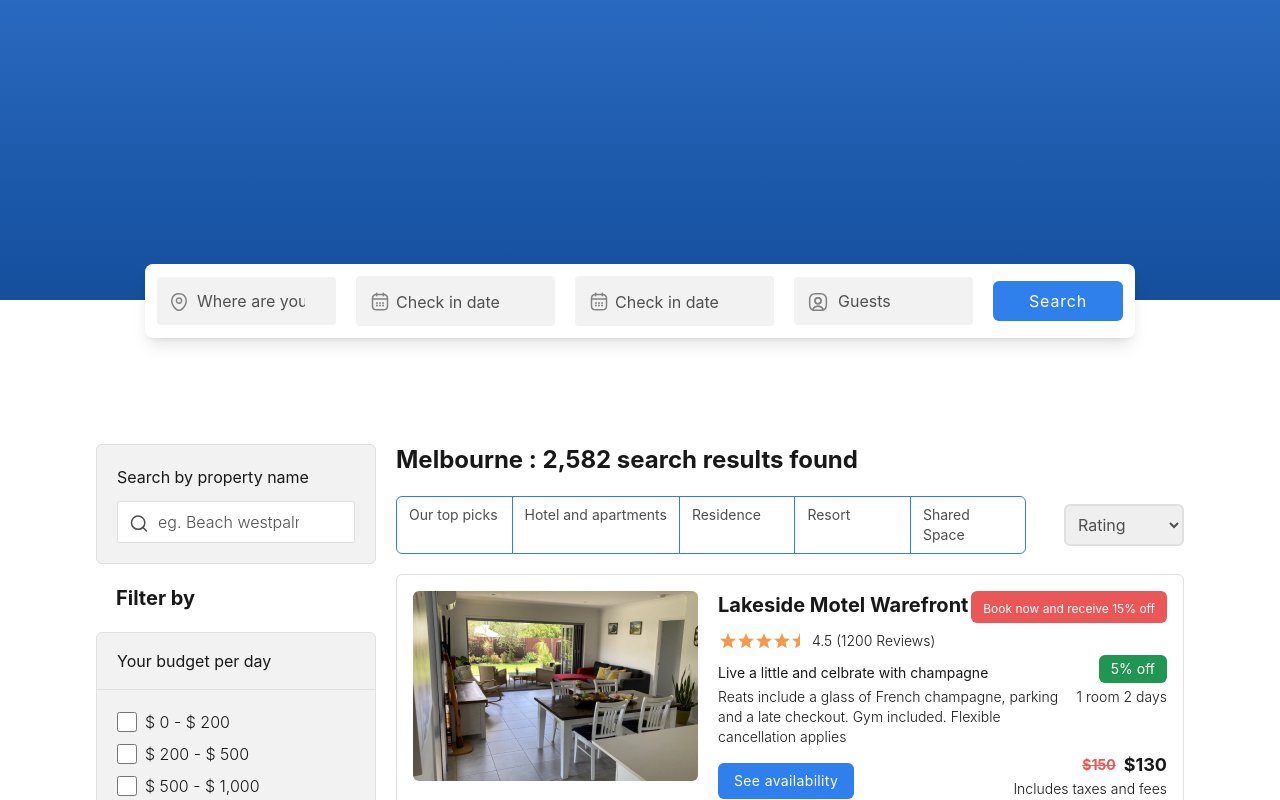
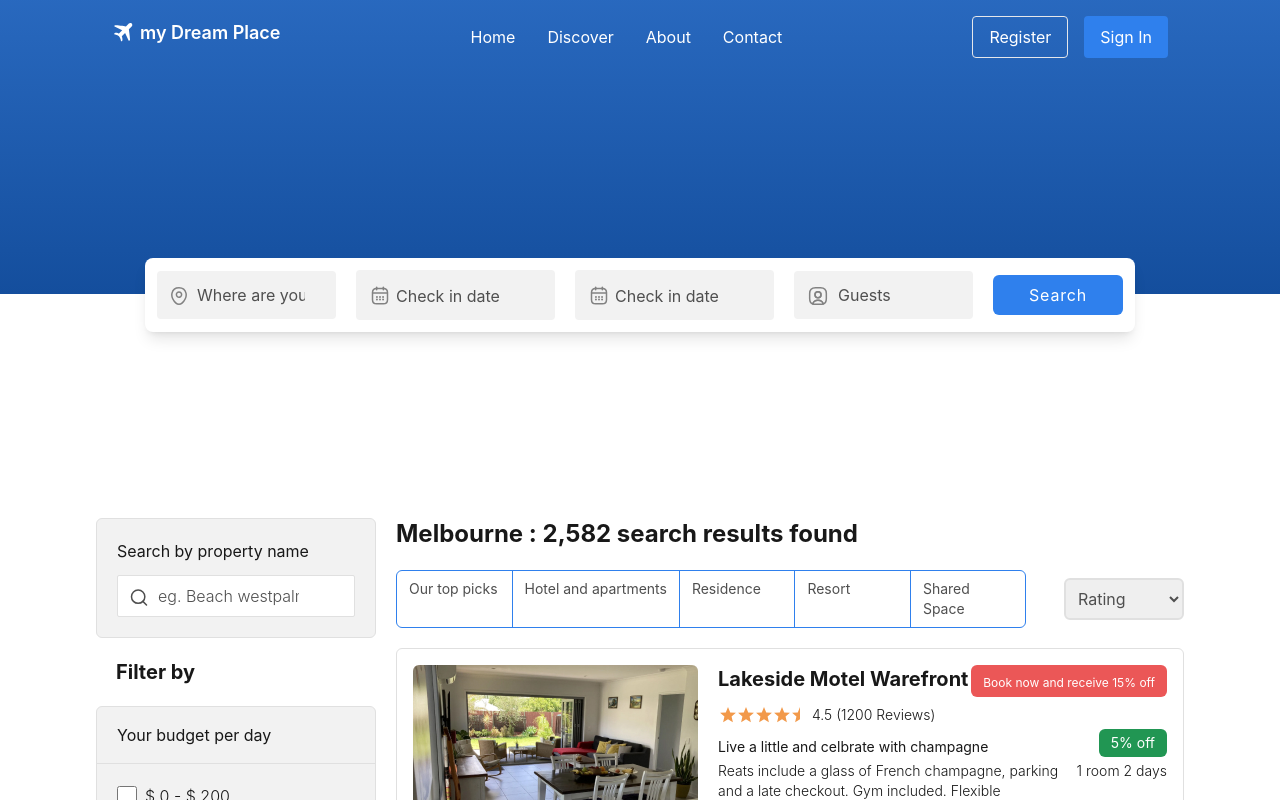
Before and after one commit to kaoutar-ouadih/travel-website, a React (Vite) app: page /searchPage in a window 1280 px wide. Shown: the top 800 px of the page. Built offline with nearby package versions, Linux system fonts and the light colour scheme; a small style sheet from the web is missing.

Commit message:
add the nav bar in the search page

```diff
--- a/src/compenants/Nav/Nav.tsx
+++ b/src/compenants/Nav/Nav.tsx
@@ -11,7 +11,7 @@ const Nav = () => {
 
     return (
         <div>
-            <nav className='bg-white p-4 flex items-center justify-between'>
+            <nav className=' p-4 flex items-center justify-between'>
                 {/* Logo et nom du site */}
                 <div className="flex items-center">
                     <img
--- a/src/compenants/SearchBar/SearchBar.tsx
+++ b/src/compenants/SearchBar/SearchBar.tsx
@@ -46,8 +46,8 @@ const SearchBar = () => {
         }
 
   return (
-    <div className="bg-gradient-to-b from-lightBlue to-darkBlue h-[300px] relative flex justify-center">
-      <div className="flex gap-5 flex-col md:flex-row items-center w-[300px] sm:w-[400px] md:w-[760px] lg:w-[990px] mb-20 p-3 shadow-lg rounded-lg mx-auto bg-white absolute md:-bottom-[118px]  -bottom-[160px]">
+    <div className="-top-20 bg-gradient-to-b from-lightBlue to-darkBlue h-[300px] relative flex justify-center">
+      <div className="flex gap-5 flex-col md:flex-row items-center w-[300px] sm:w-[400px] md:w-[760px] lg:w-[990px] mb-20 p-3 shadow-lg rounded-lg mx-auto bg-white absolute md:-bottom-[118px]  -bottom-[220px]">
         {/* where are you going */}
         <div className="flex-1 md:flex-3 relative">
           <input type="search" placeholder="Where are you going?" className="bg-lightGray w-full pl-10 px-4 py-3 rounded outline-none text-gray2 placeholder:text-gray2" />
--- /dev/null
+++ b/src/compenants/SearchNav/SearchNav.tsx
@@ -0,0 +1,52 @@
+import { useState } from "react";
+import { Link } from "react-router-dom"
+
+const SearchNav = () => {
+    const [isMenuOpen, setIsMenuOpen] = useState(false);
+
+    const toggleMenu = () => {
+        setIsMenuOpen(!isMenuOpen);
+    };
+
+  return (
+    <div className="relative bg-transparent z-20 lg:px-24 px-12">
+        <nav className=' p-4 flex items-center justify-between'>
+                {/* Logo et nom du site */}
+                <div className="flex justify-center sm:justify-start gap-1 font-semibold text-lg mb-2">
+                    <svg width="24" height="24" viewBox="0 0 24 24" fill="#FFF" xmlns="http://www.w3.org/2000/svg"><path d="M3.414 13.7782C2.5 14.0002 2 15.1922 2 15.1922C2 15.1922 5.398 15.6262 6.949 17.3132C8.5 19.0002 9.071 22.2632 9.071 22.2632C9.071 22.2632 10.47 22.6982 10.485 20.8492C10.5 19.0002 9.778 17.3132 9.778 17.3132L13.091 14.0002L16.701 21.7042C16.701 21.7042 18.08 22.2302 18.04 20.3652C18 18.5002 16.85 10.2422 16.85 10.2422L19.678 7.41319C19.869 7.22869 20.0214 7.008 20.1262 6.76399C20.231 6.51999 20.2862 6.25755 20.2885 5.99199C20.2908 5.72643 20.2402 5.46307 20.1396 5.21728C20.0391 4.97149 19.8906 4.74818 19.7028 4.5604C19.515 4.37261 19.2917 4.2241 19.0459 4.12354C18.8001 4.02298 18.5368 3.97238 18.2712 3.97468C18.0056 3.97699 17.7432 4.03217 17.4992 4.13698C17.2552 4.2418 17.0345 4.39417 16.85 4.58519L13.947 7.48819C13.947 7.48819 6.148 6.09419 3.824 6.29719C1.5 6.50018 2.559 7.56319 2.559 7.56319L10.203 11.2332L6.95 14.4862C6.95 14.4862 4.328 13.5562 3.414 13.7782Z" fill="#FFF"/></svg>
+                    <span className="text-white">my Dream Place</span>
+                </div>
+                <div className={`hidden md:flex items-center space-x-8 text-white`}>
+                    <Link to="/" className=" hover:text-black">Home</Link>
+                    <Link to="/discover" className=" hover:text-black">Discover</Link>
+                    <Link to="/about" className=" hover:text-black">About</Link>
+                    <Link to="/contact" className=" hover:text-black">Contact</Link>
+                </div>
+                <div className="md:hidden flex items-center">
+                    <button onClick={toggleMenu} className="text-gray-600 hover:text-black">
+                        <i className={`text-white bx ${isMenuOpen ? 'bx-x' : 'bx-menu'} text-2xl`}></i>
+                    </button>
+                </div>
+                <div className="hidden md:flex space-x-4">
+                    <button className="px-4 py-2 border rounded text-white border-blue-500 hover:bg-blue-500 hover:text-white">
+                        Register
+                    </button>
+                    <button className="px-4 py-2 rounded text-white bg-blue hover:bg-blue-600">
+                            Sign In
+                    </button>
+                </div>
+            </nav>
+            {isMenuOpen && (
+                <div className="md:hidden bg-white p-4 flex flex-col space-y-4">
+                    <Link to="/" className="text-gray-600 hover:text-black">Home</Link>
+                    <Link to="/discover" className="text-gray-600 hover:text-black">Discover</Link>
+                    <Link to="/about" className="text-gray-600 hover:text-black">About</Link>
+                    <Link to="/contact" className="text-gray-600 hover:text-black">Contact</Link>
+                </div>
+            )}
+
+    </div>
+  )
+}
+
+export default SearchNav
--- a/src/pages/SearchPage/SearchPage.tsx
+++ b/src/pages/SearchPage/SearchPage.tsx
@@ -1,5 +1,6 @@
 import CovidRestrictions from "../../compenants/CovidRestrictions/CovidRestrictions"
 import SearchBar from "../../compenants/SearchBar/SearchBar"
+import SearchNav from "../../compenants/SearchNav/SearchNav"
 import SearchResult from "../../compenants/SearchResult/SearchResult"
 import SideBar from "../../compenants/SideBar/SideBar"
 
@@ -7,6 +8,7 @@ import SideBar from "../../compenants/SideBar/SideBar"
 const SearchPage = () => {
   return (
     <div>
+        <SearchNav/>
         <SearchBar/>
         <div className="flex flex-col md:flex-row  gap-5 px-12 mt-36 xl:px-24">
             <div className="w-[280px]">
```
